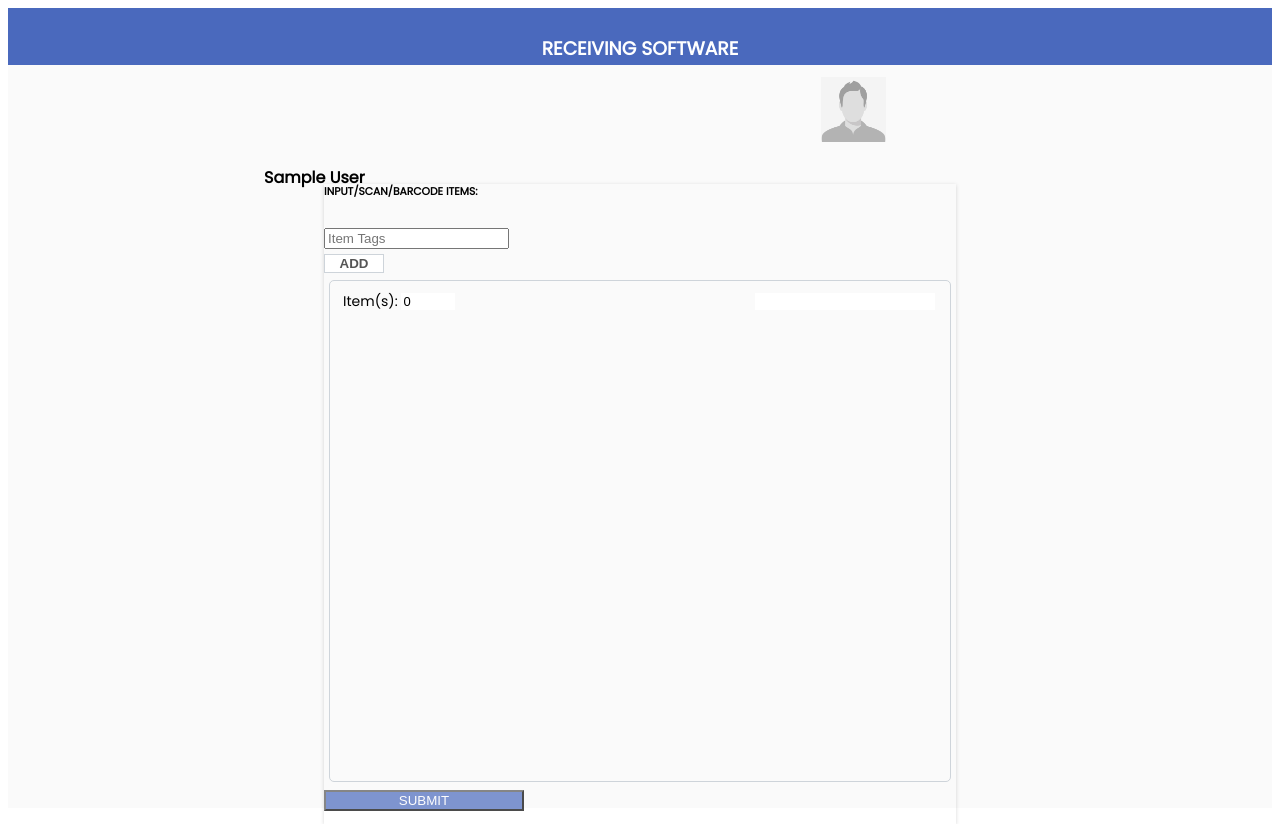
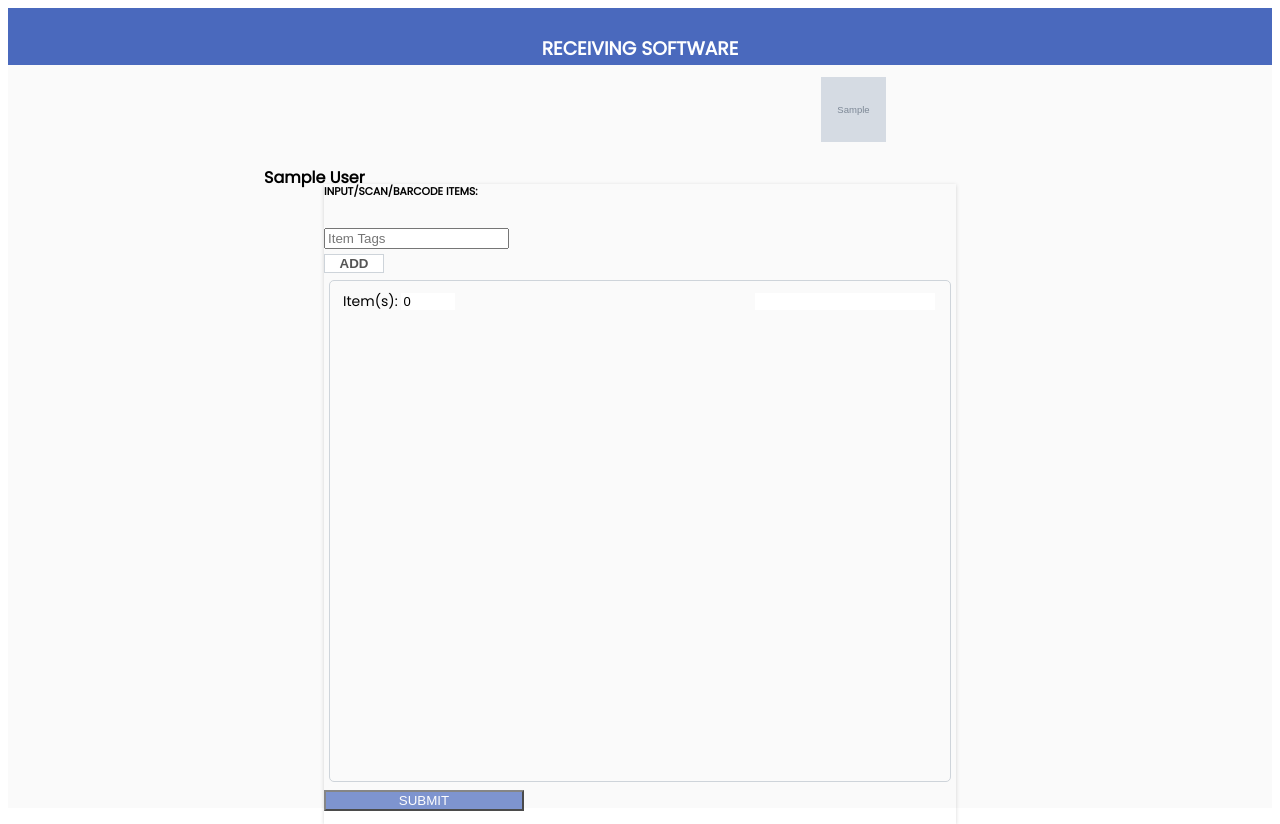
Before and after one commit to ArktechIT/28ReceivingSoftwareV2, a PHP site: page / in a window 1280 px wide. Run offline with PHP 8.4, Linux system fonts and the light colour scheme; the visitor is signed in with stand-in values (Sample User, id 1); tables that the repository leaves empty or names only in its code hold one stand-in row (values such as "Sample post"); grey boxes marked "Sample" are stand-in pictures; some libraries are stand-ins or nearby versions.

Commit message:
Change header location and make user profile picutre dynamic

```diff
--- a/includes/marlon_session.php
+++ b/includes/marlon_session.php
@@ -2,7 +2,7 @@
     session_start();
 
     if(!isset($_SESSION['idNumber']) || empty($_SESSION['idNumber'])){
-       	header("Location: ../../../val_login.php");
+       	header("Location: ../../../index.php");
         exit();
     }
 ?>
--- a/index.php
+++ b/index.php
@@ -4,6 +4,7 @@
     $sql = "SELECT
             e.firstName,
             e.surName,
+            e.picture,
             p.positionName
             FROM hr_employee e
             LEFT JOIN hr_positions p
@@ -37,7 +38,7 @@
             <div class="row no-gutters">
                 <div class="col-6">
                     <div class="img-box">
-                        <img src="./assets/images/profile.jpg" class="rounded-circle mx-auto border border-white" width="65px" height="65px" alt="Profile">
+                        <img src="/V4/11-A%20Employee%20List%20V2/profilepictures/<?php echo $picture;?>" class="rounded-circle mx-auto border border-white" width="65px" height="65px" alt="Profile">
                     </div>
                 </div>
                 <div class="col-6">
```
